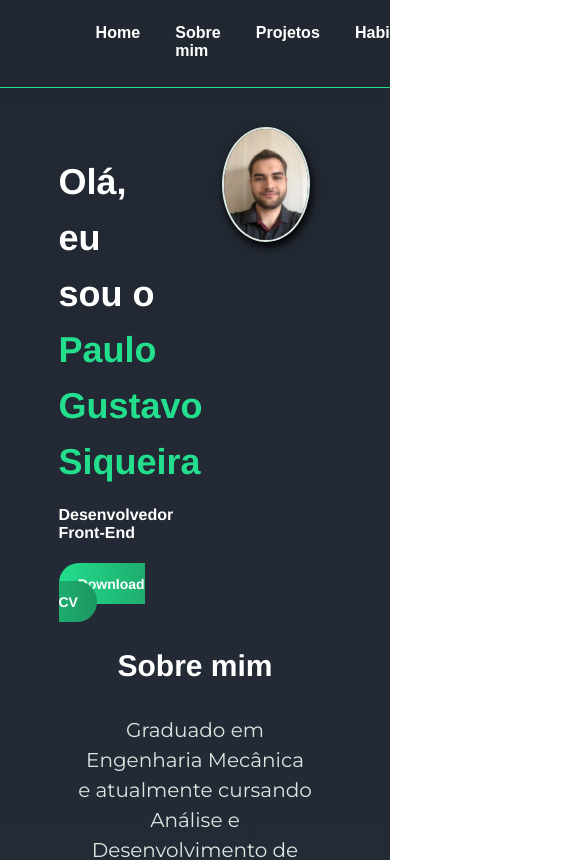
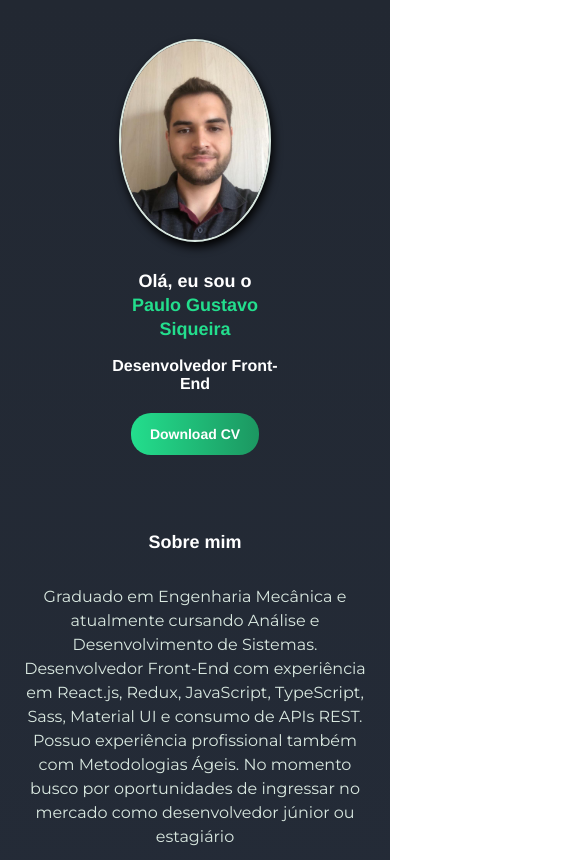
Before and after one commit to Paulogsiqueira/Portifolio-React, a React (Vite) app: page / in a window 390 px wide. Shown: the top 860 px of the page, 567 px wide, since content can reach past the window. Built offline with nearby package versions, Linux system fonts and the light colour scheme.

Commit message:
Responsividade

```diff
--- a/src/components/footer/Footer.tsx
+++ b/src/components/footer/Footer.tsx
@@ -3,7 +3,7 @@ import '@/styles/footer/Footer.sass'
 const Footer = () => {
   return (
     <footer>
-      Paulo Gustavo Siqueira
+      © Paulo Gustavo Siqueira
     </footer>
   )
 }
--- a/src/data/contact/contactsData.tsx
+++ b/src/data/contact/contactsData.tsx
@@ -1,8 +1,8 @@
 import { contact } from '@/interface/contactInterface'
 
 export const contacts: contact[] = [
-    { title: 'E-mail', subtitle: 'pgustavo-siqueira@hotmail.com', img: '/Contacts/email.png',href:"" },
-    { title: 'Telefone', subtitle: '(14) 99782-0009', img: '/Contacts/whatsapp.png',href:"" },
+    { title: 'E-mail', subtitle: 'pgustavo-siqueira@hotmail.com', img: '/Contacts/email.png',href:"mailto:pgustavo-siqueira@hotmail.com" },
+    { title: 'Telefone', subtitle: '(14) 99782-0009', img: '/Contacts/whatsapp.png',href:"https://wa.me/14997820009" },
     { title: 'LinkedIn', subtitle: '@paulogusiqueira', img: '/Contacts/linkedin.png',href:"https://www.linkedin.com/in/paulo-gustavo-siqueira-48994916a/"},
     { title: 'GitHub', subtitle: '@Paulogsiqueira', img: '/Contacts/github.png',href:"https://github.com/Paulogsiqueira"},
 
--- a/src/pages/home/Home.tsx
+++ b/src/pages/home/Home.tsx
@@ -26,7 +26,7 @@ const Home = () => {
         <h4>{position}</h4>
         <a download={cv} href={cv}>Download CV</a>
       </div>
-      <motion.div className='home-container' initial={{ opacity: 0 }} animate={{ opacity: 1 }} transition={{ duration:7}}>
+      <motion.div className='home-container home-img' initial={{ opacity: 0 }} animate={{ opacity: 1 }} transition={{ duration:7}}>
         <img src={perfil} alt="Foto de perfil" />
       </motion.div>
 
--- a/src/styles/about/About.sass
+++ b/src/styles/about/About.sass
@@ -14,3 +14,19 @@
         text-align: center
         margin-bottom: 2rem
         font-size: 30px
+
+@media (max-width: 810px)
+    .about-container
+        width: 80%
+        p
+            font-size: 18px
+        h2
+            font-size: 24px
+
+@media (max-width: 600px)
+    .about-container
+        width: 90%
+        p
+            font-size: 16px
+        h2
+            font-size: 18px
--- a/src/styles/contactCard/ContactCard.sass
+++ b/src/styles/contactCard/ContactCard.sass
@@ -8,6 +8,7 @@
     justify-content: center
     align-items: center
     a
+        text-decoration: none
         padding: 15px
         img
             width: 60px
--- a/src/styles/footer/Footer.sass
+++ b/src/styles/footer/Footer.sass
@@ -2,6 +2,7 @@
 
 footer
     display: flex
+    flex-direction: column
     align-items: center
     justify-content: center
     height: 4rem
@@ -9,4 +10,4 @@ footer
     color: variables.$light-green
     font-family: variables.$title-font
     font-weight: bold
-    font-size: 18px
+    font-size: 16px
--- a/src/styles/home/Home.sass
+++ b/src/styles/home/Home.sass
@@ -9,6 +9,11 @@
 
 .description
     margin-top: 10%
+
+.home-img
+    display: flex
+    justify-content: center
+    align-items: center
 
 .home-container
     width: 40%
@@ -49,3 +54,23 @@
         &:hover
             background: variables.$dark-green
             cursor: pointer
+
+@media (max-width: 810px)
+    .home-containers
+        margin-bottom: 50px
+    .home-container
+        h1
+            font-size: 24px
+            line-height: 2.5rem
+
+@media (max-width: 600px)
+    .home-container
+        width: 70%
+        text-align: center
+        h1
+            font-size: 18px
+            line-height: 1.5rem
+    .home-containers
+        flex-direction: column-reverse
+        justify-content: center
+        align-items: center
--- a/src/styles/navbar/Navbar.sass
+++ b/src/styles/navbar/Navbar.sass
@@ -2,12 +2,10 @@
 
 .navbar
     background: variables.$dark-color
-    border-bottom:1px solid variables.$light-green
-
-
+    border-bottom: 1px solid variables.$light-green
 
 .navbar-links
-    margin:0 20% 0% 20%
+    margin: 0 20% 0% 20%
     padding-top: 0.4rem
     padding-bottom: 0.3rem
     ul
@@ -23,13 +21,19 @@
             &:hover
                 margin-bottom: 0.1rem
 
-
 .navbar-link
     text-decoration: none
     color: variables.$white
     font-family: variables.$title-font
 
-
     &:hover
         color: variables.$light-green
         font-size: 18px
+
+@media (max-width: 767px)
+    .navbar-links
+        margin: 0
+
+@media (max-width: 490px)
+    .navbar
+        display: none
```
